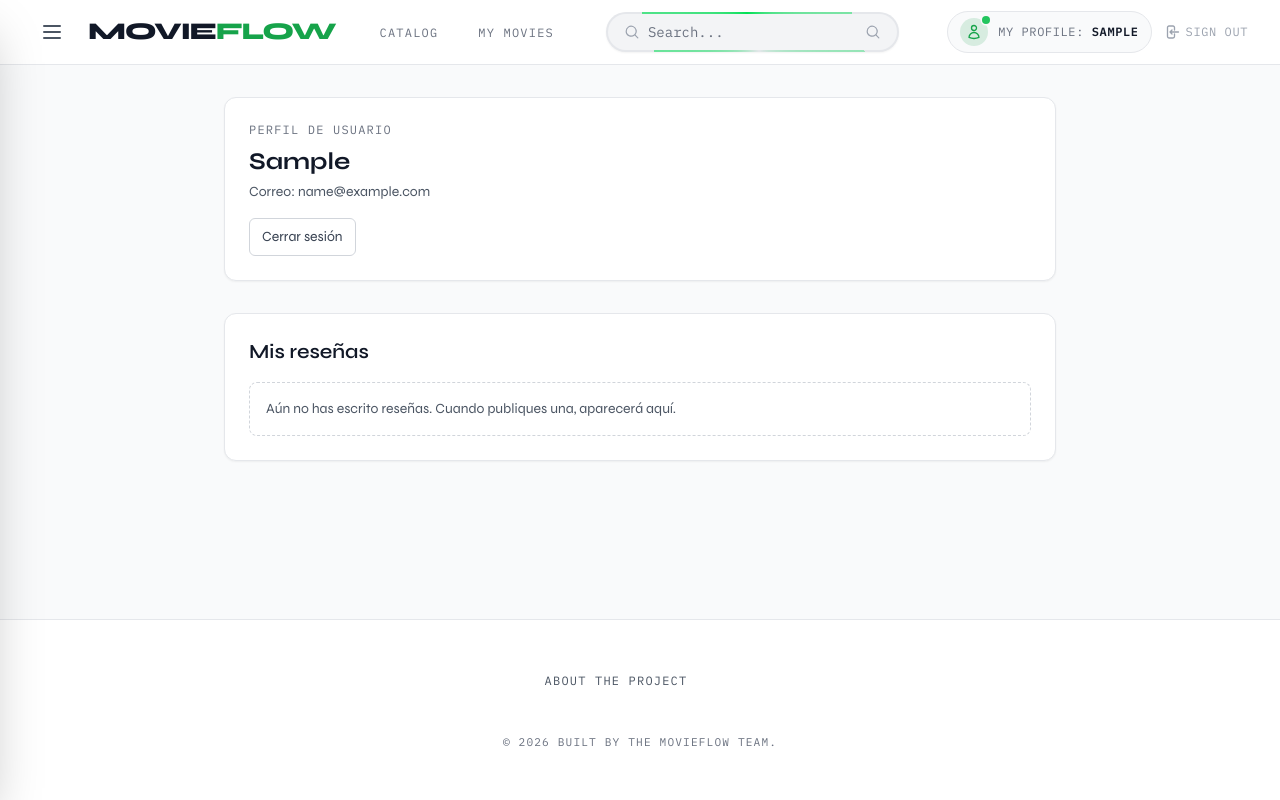
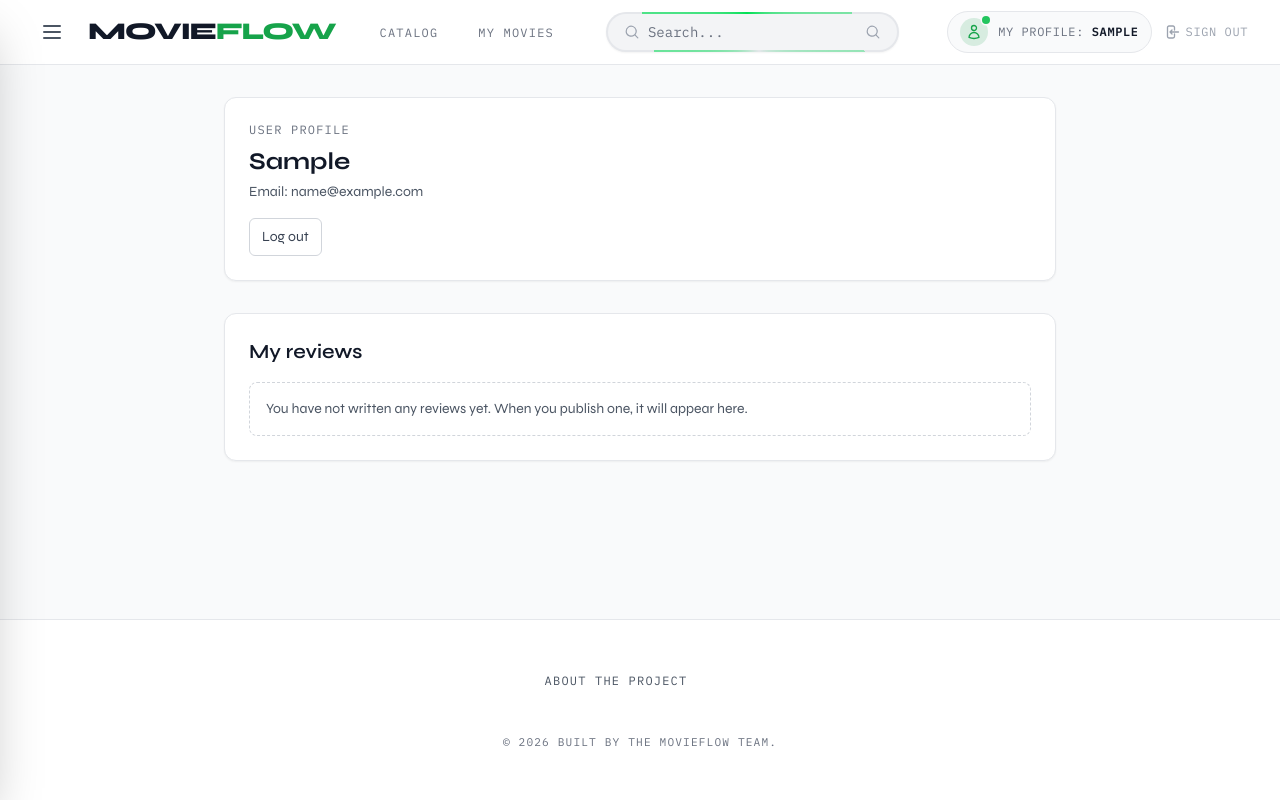
Before and after one commit to DRB03/MovieFlow, a Django app: page /profile/ in a window 1280 px wide. Run offline with Django 5.2, Linux system fonts and the light colour scheme; the visitor is signed in with stand-in values (Sample User, id 1); data that the repository does not hold is empty; some libraries are stand-ins or nearby versions.

Commit message:
Frontend- Actualizacion de texto en pagina de perfil a ingles

```diff
--- a/users/templates/users/profile.html
+++ b/users/templates/users/profile.html
@@ -3,7 +3,7 @@
 {% block content %}
 <section class="mx-auto max-w-4xl px-4 py-8 sm:px-6 lg:px-8">
 	<header class="mb-8 rounded-xl border border-gray-200 bg-white p-6 shadow-sm dark:border-bordercol dark:bg-surface/60">
-		<p class="font-mono text-xs uppercase tracking-widest text-gray-500 dark:text-muted">Perfil de usuario</p>
+		<p class="font-mono text-xs uppercase tracking-widest text-gray-500 dark:text-muted">User profile</p>
 		<h1 class="mt-2 text-2xl font-bold text-gray-900 dark:text-textcol">
 			{% if profile_user.first_name %}
 				{{ profile_user.first_name }}
@@ -11,31 +11,31 @@
 				{{ profile_user.username }}
 			{% endif %}
 		</h1>
-		<p class="mt-1 text-sm text-gray-600 dark:text-gray-300">Correo: {{ profile_user.email|default:"No registrado" }}</p>
+		<p class="mt-1 text-sm text-gray-600 dark:text-gray-300">Email: {{ profile_user.email|default:"Not provided" }}</p>
 		<p class="mt-4">
-			<a href="{% url 'logout' %}" class="inline-flex items-center rounded-md border border-gray-300 px-3 py-2 text-sm font-medium text-gray-700 hover:bg-gray-100 dark:border-bordercol dark:text-gray-200 dark:hover:bg-surface">Cerrar sesión</a>
+			<a href="{% url 'logout' %}" class="inline-flex items-center rounded-md border border-gray-300 px-3 py-2 text-sm font-medium text-gray-700 hover:bg-gray-100 dark:border-bordercol dark:text-gray-200 dark:hover:bg-surface">Log out</a>
 		</p>
 	</header>
 
 	<section class="rounded-xl border border-gray-200 bg-white p-6 shadow-sm dark:border-bordercol dark:bg-surface/60">
-		<h2 class="text-xl font-semibold text-gray-900 dark:text-textcol">Mis reseñas</h2>
+		<h2 class="text-xl font-semibold text-gray-900 dark:text-textcol">My reviews</h2>
 
 		{% if reviews %}
 			<ul class="mt-5 space-y-4">
 				{% for review in reviews %}
 					<li class="rounded-lg border border-gray-200 p-4 dark:border-bordercol">
-						<p class="text-sm font-mono uppercase tracking-wider text-gray-500 dark:text-muted">Película</p>
+						<p class="text-sm font-mono uppercase tracking-wider text-gray-500 dark:text-muted">Movie</p>
 						<p class="text-base font-semibold text-gray-900 dark:text-textcol">{{ review.movie.title }}</p>
-						<p class="mt-3 text-sm font-mono uppercase tracking-wider text-gray-500 dark:text-muted">Título de reseña</p>
+						<p class="mt-3 text-sm font-mono uppercase tracking-wider text-gray-500 dark:text-muted">Review title</p>
 						<p class="text-base text-gray-900 dark:text-textcol">{{ review.title }}</p>
 						<p class="mt-3 text-sm font-mono uppercase tracking-wider text-gray-500 dark:text-muted">Rating</p>
 						<p class="text-base text-gray-900 dark:text-textcol">{{ review.rating }}/100</p>
-						<p class="mt-3 text-sm font-mono uppercase tracking-wider text-gray-500 dark:text-muted">Texto</p>
-						<p class="text-base text-gray-700 dark:text-gray-200">{{ review.review|default:"Sin texto" }}</p>
+						<p class="mt-3 text-sm font-mono uppercase tracking-wider text-gray-500 dark:text-muted">Text</p>
+						<p class="text-base text-gray-700 dark:text-gray-200">{{ review.review|default:"No text" }}</p>
 						<form method="post" action="{% url 'delete_review' review.id %}" class="mt-4">
 							{% csrf_token %}
 							<button type="submit" class="inline-flex items-center rounded-md border border-red-300 px-3 py-2 text-sm font-medium text-red-700 hover:bg-red-50 dark:border-red-400/50 dark:text-red-400 dark:hover:bg-red-500/10">
-								Eliminar reseña
+								Delete review
 							</button>
 						</form>
 					</li>
@@ -43,7 +43,7 @@
 			</ul>
 		{% else %}
 			<p class="mt-4 rounded-lg border border-dashed border-gray-300 p-4 text-sm text-gray-600 dark:border-bordercol dark:text-gray-300">
-				Aún no has escrito reseñas. Cuando publiques una, aparecerá aquí.
+				You have not written any reviews yet. When you publish one, it will appear here.
 			</p>
 		{% endif %}
 	</section>
```
